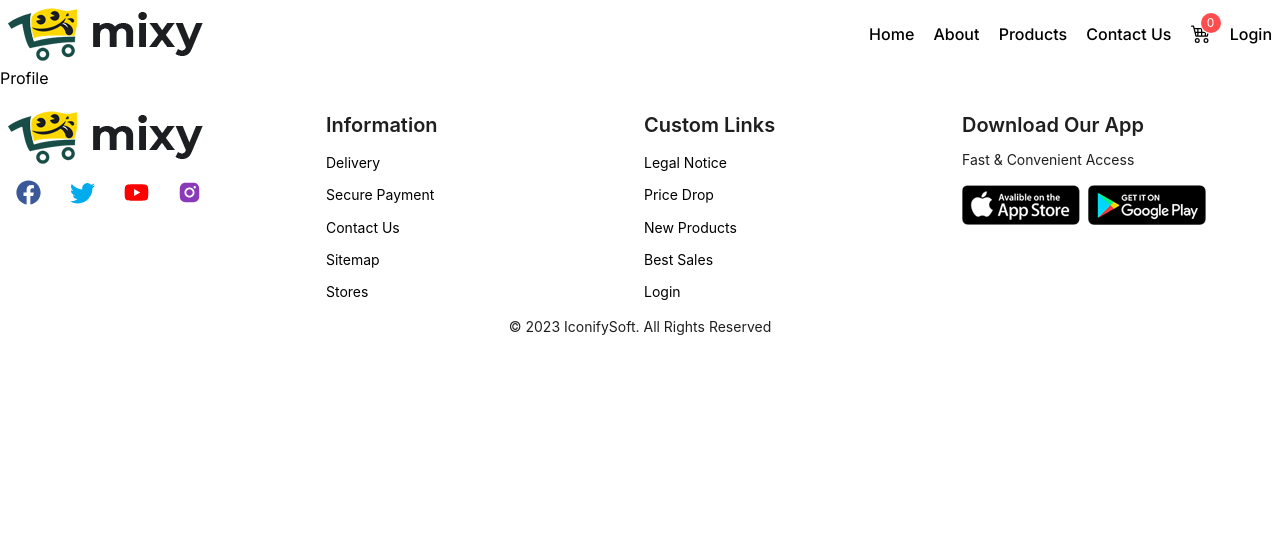
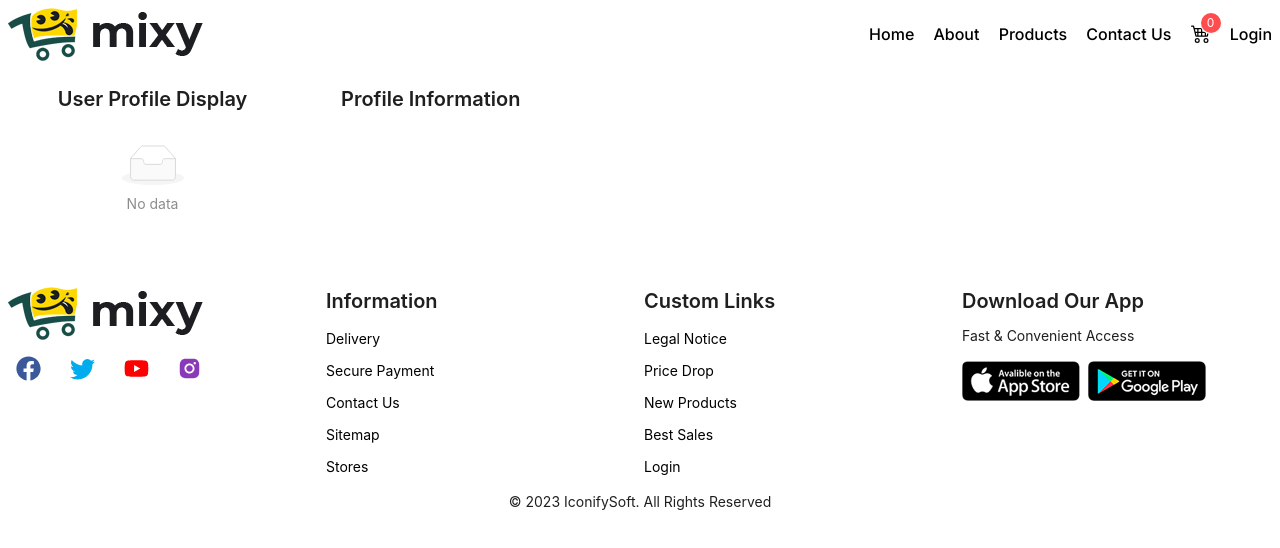
Before and after one commit to Jahid0178/mixy-ecommerce-client, a Next.js app: page /user/profile in a window 1280 px wide. Shown: the top 548 px of the page. Built offline with nearby package versions, Linux system fonts and the light colour scheme; no server answers.

Commit message:
conditionally render user profile display

```diff
--- a/next.config.js
+++ b/next.config.js
@@ -1,6 +1,10 @@
 module.exports = {
   reactStrictMode: true,
   images: {
-    domains: ["i.dummyjson.com", "images.unsplash.com"],
+    domains: [
+      "i.dummyjson.com",
+      "images.unsplash.com",
+      "lh3.googleusercontent.com",
+    ],
   },
 };
--- a/src/pages/user/profile/index.js
+++ b/src/pages/user/profile/index.js
@@ -1,7 +1,56 @@
 import React from "react";
+import { Col, Empty, Row, Typography } from "antd";
+import styles from "./style.module.css";
+import Image from "next/image";
+import useAuth from "../../../hooks/useAuth";
+
+const { Title } = Typography;
+const { Paragraph } = Typography;
 
 const Profile = () => {
-  return <div>Profile</div>;
+  const { userInfo } = useAuth();
+  const { email, photoURL, displayName } = userInfo;
+  return (
+    <div>
+      <Row gutter={20}>
+        <Col sm={24} md={12} lg={6}>
+          <div className={styles.contentBox}>
+            <Title level={4} style={{ marginBottom: 0, textAlign: "center" }}>
+              User Profile Display
+            </Title>
+            <div className={styles.profileDisplayContent}>
+              {email && photoURL && displayName !== undefined ? (
+                <>
+                  <Image
+                    src={photoURL}
+                    width={100}
+                    height={100}
+                    alt={displayName + " " + "Profile Image"}
+                  />
+                  <Paragraph
+                    strong={true}
+                    style={{ fontSize: 20, marginBottom: 0 }}
+                  >
+                    {displayName}
+                  </Paragraph>
+                  <Paragraph strong={true}>{email}</Paragraph>
+                </>
+              ) : (
+                <Empty image={Empty.PRESENTED_IMAGE_SIMPLE} />
+              )}
+            </div>
+          </div>
+        </Col>
+        <Col sm={24} md={12} lg={18}>
+          <div className={styles.contentBox}>
+            <Title level={4} style={{ marginBottom: 0 }}>
+              Profile Information
+            </Title>
+          </div>
+        </Col>
+      </Row>
+    </div>
+  );
 };
 
 export default Profile;
--- /dev/null
+++ b/src/pages/user/profile/style.module.css
@@ -0,0 +1,15 @@
+.contentBox {
+  background: #fff;
+  padding: 1rem;
+  border-radius: 0.3rem;
+}
+
+.profileDisplayContent {
+  text-align: center;
+  margin-top: 2rem;
+}
+
+.profileDisplayContent img {
+  border-radius: 50%;
+  margin-bottom: 1rem;
+}
```
